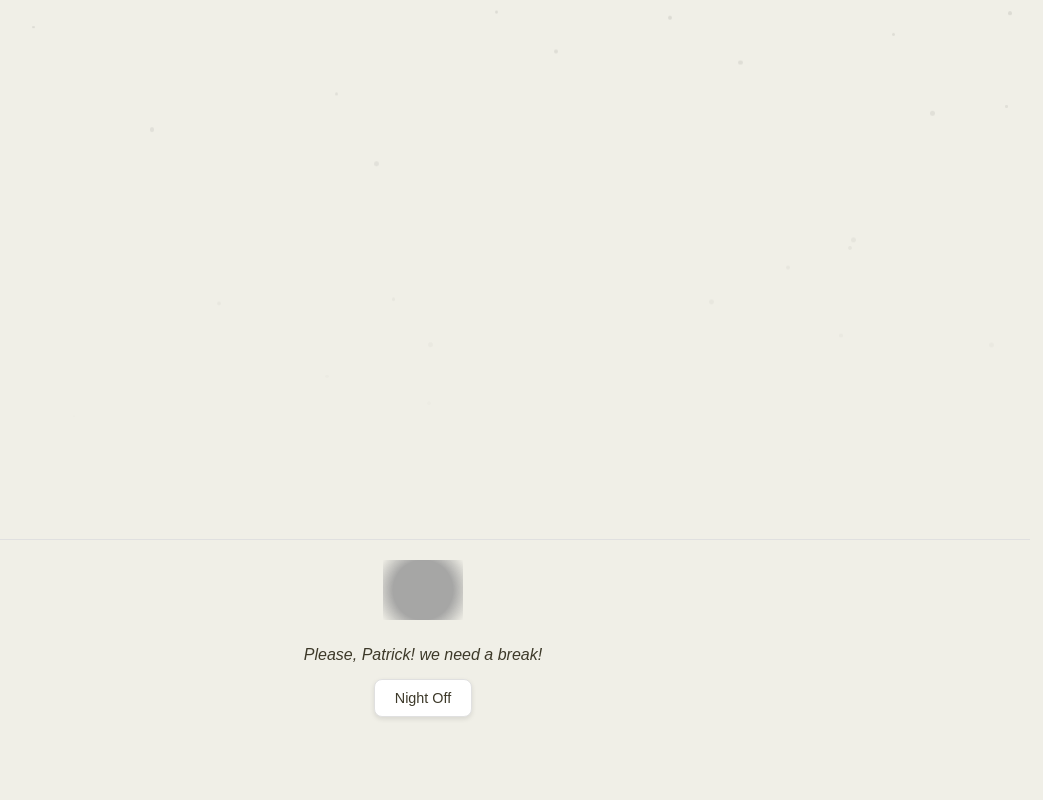
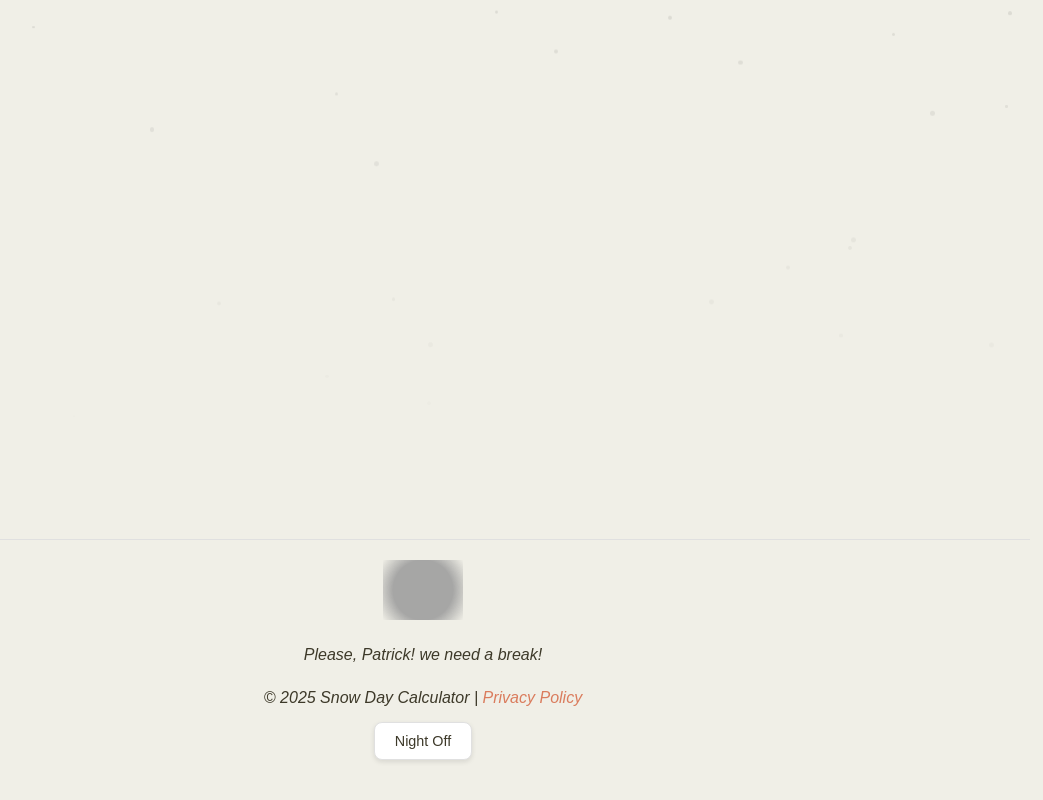
Before and after one commit to declan-wright/snowdaycalculator, a plain HTML site: page index.html in a window 1280 px wide. Shown: the part 326-1126 px from the top of the page, without its empty margins (217-1260 px from the left). Before the commit the page ends 1096 px from the top, so only its background shows below. Drawn offline with Linux system fonts and the light colour scheme; grey boxes are pictures that could not be loaded; a web font is replaced by a local one.

Commit message:
Update index.html
Added rate limiting in an effort to prevent ddos attacks.

Fixed getDescriptiveText in order to reflect the updated scaling system for probabilities.

Added a footer and link the the brand new privacy policy.

```diff
--- a/index.html
+++ b/index.html
@@ -103,7 +103,6 @@
     /*----------------------------------------------------
       Box Elements: Date Display, Weather Data, Prediction
     ----------------------------------------------------*/
-    /* Date Display now uses transitions rather than a keyframe */
     #dateDisplay {
       background-color: var(--box-bg);
       border-radius: 12px;
@@ -118,12 +117,10 @@
       transform: scale(0.95);
       transition: opacity 0.6s ease-out, transform 0.6s ease-out;
     }
-    /* Class added once the date is set */
     #dateDisplay.show {
       opacity: 1;
       transform: scale(1);
     }
-    /* Weather Data & Prediction boxes start hidden */
     #weatherData,
     #prediction {
       background-color: var(--box-bg);
@@ -193,7 +190,6 @@
       font-size: 1em;
       color: var(--non-heading-text);
     }
-    /* Gauge Container with updated styling and shadow */
     #gauge {
       position: relative;
       width: 100%;
@@ -329,6 +325,18 @@
       transform: translateY(1px);
       box-shadow: 0 1px 3px rgba(0, 0, 0, 0.15);
     }
+    .footer-info {
+      font-size: 0.9em;
+      color: var(--heading-text);
+      margin-top: 10px;
+    }
+    .footer-info a {
+      color: var(--accent-color);
+      text-decoration: none;
+    }
+    .footer-info a:hover {
+      text-decoration: underline;
+    }
 
     /*----------------------------------------------------
       Snowflakes
@@ -409,6 +417,10 @@
   <div id="bottomSection">
     <img src="https://www.pressherald.com/wp-content/uploads/sites/4/2011/04/m-bath-rsu1-superintendent-patrick-manuel.jpg" alt="Patrick Manuel">
     <p>Please, Patrick! we need a break!</p>
+    <p class="footer-info">
+      © 2025 Snow Day Calculator  |
+      <a href="https://declan-wright.github.io/snowday-privacy-policy/" target="_blank" title="View our privacy policy">Privacy Policy</a>
+    </p>
     <button id="darkModeToggle">Night <span id="darkModeText">Off</span></button>
   </div>
 
@@ -494,7 +506,6 @@
       return Math.min(95, 60 + 7 * (prevSnow - 4));
     }
 
-    // New, more robust snowfall prediction function
     function calculateExpectedSnowfall(periods) {
       let snowfallTotal = 0;
       periods.forEach(period => {
@@ -516,25 +527,20 @@
     const weatherDataSection = document.getElementById("weatherData");
     const predictionSection = document.getElementById("prediction");
 
-    // Set the dateDisplay content and reveal it
     const tomorrow = new Date();
     tomorrow.setDate(tomorrow.getDate() + 1);
     dateDisplay.innerHTML = `Calculating for <strong>${formatDate(tomorrow)}</strong>`;
     dateDisplay.classList.add("show");
 
-    // Snowflake animation setup
     const snowContainer = document.getElementById("snowflakes");
     const snowflakeCount = 50;
     for (let i = 0; i < snowflakeCount; i++) {
       const snowflake = document.createElement("div");
       snowflake.classList.add("snowflake");
       snowflake.style.left = `${Math.random() * 100}vw`;
-      // Set a random duration between 4 and 8 seconds
       const duration = Math.random() * 4 + 4;
       snowflake.style.animationDuration = `${duration}s`;
-      // Use a negative delay so each snowflake starts mid-cycle
       snowflake.style.animationDelay = `-${Math.random() * duration}s`;
-      // Optionally, you can also randomize size further if desired
       const size = Math.random() * 3 + 2;
       snowflake.style.width = `${size}px`;
       snowflake.style.height = `${size}px`;
@@ -563,7 +569,7 @@
       predictionText.innerHTML = `Click "Calculate" to see the prediction.`;
       setTimeout(() => {
         fetchWeatherData();
-      }, 700);
+      }, 2000);
       async function fetchWeatherData() {
         try {
           const pointResponse = await fetch(`https://api.weather.gov/points/${LAT},${LON}`, {
@@ -643,9 +649,9 @@
       const prob = parseFloat(probability);
       if (prob >= 80) {
         return "High likelihood of a snow day tomorrow!";
-      } else if (prob >= 40) {
+      } else if (prob >= 70) {
         return "There's a decent chance! Keep an eye on those weather reports!";
-      } else if (prob >= 10) {
+      } else if (prob >= 25) {
         return "Don't get your hopes up too high, but there's a small chance!";
       } else {
         return "Yeah, not gonna happen.";
```
